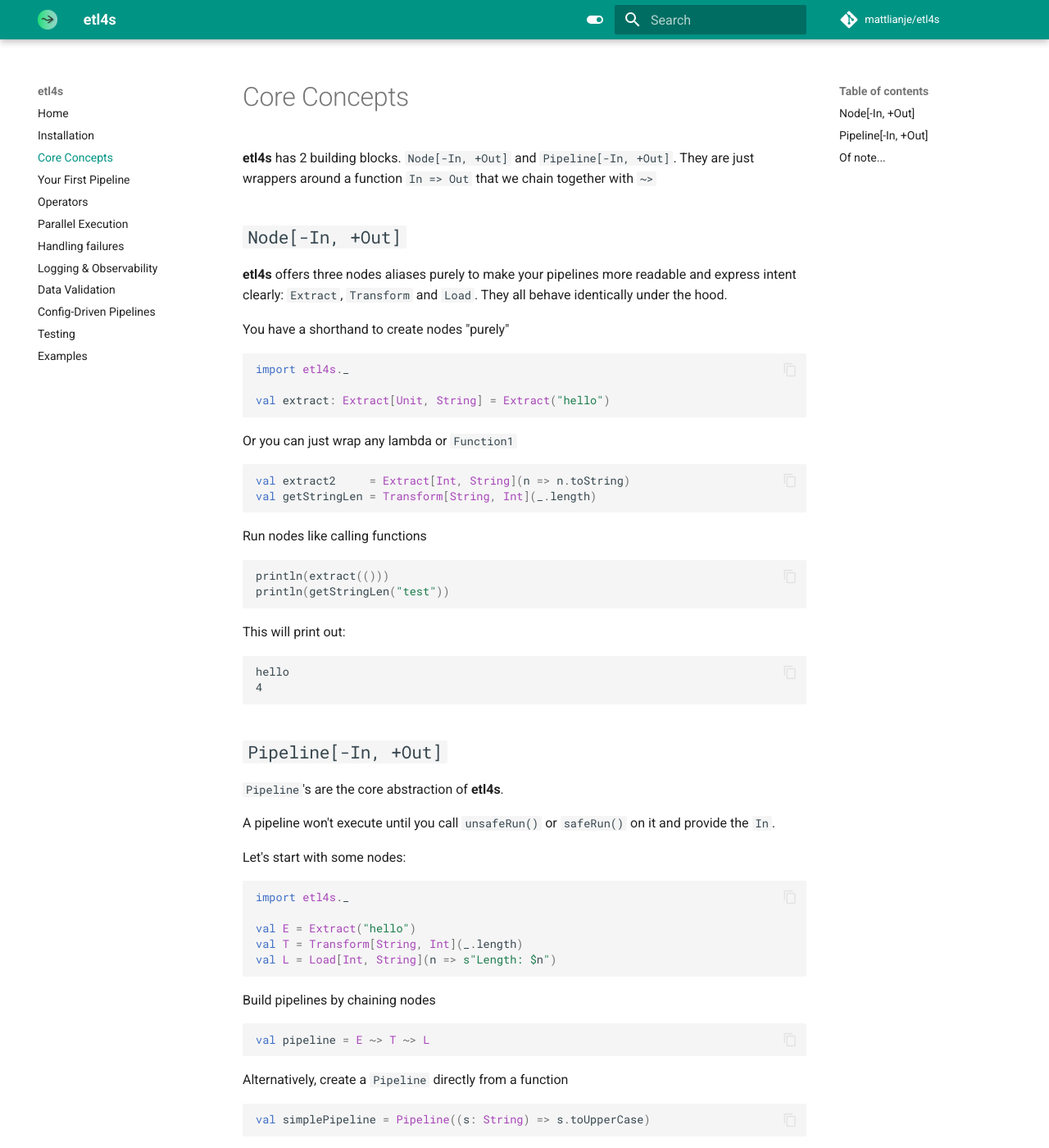
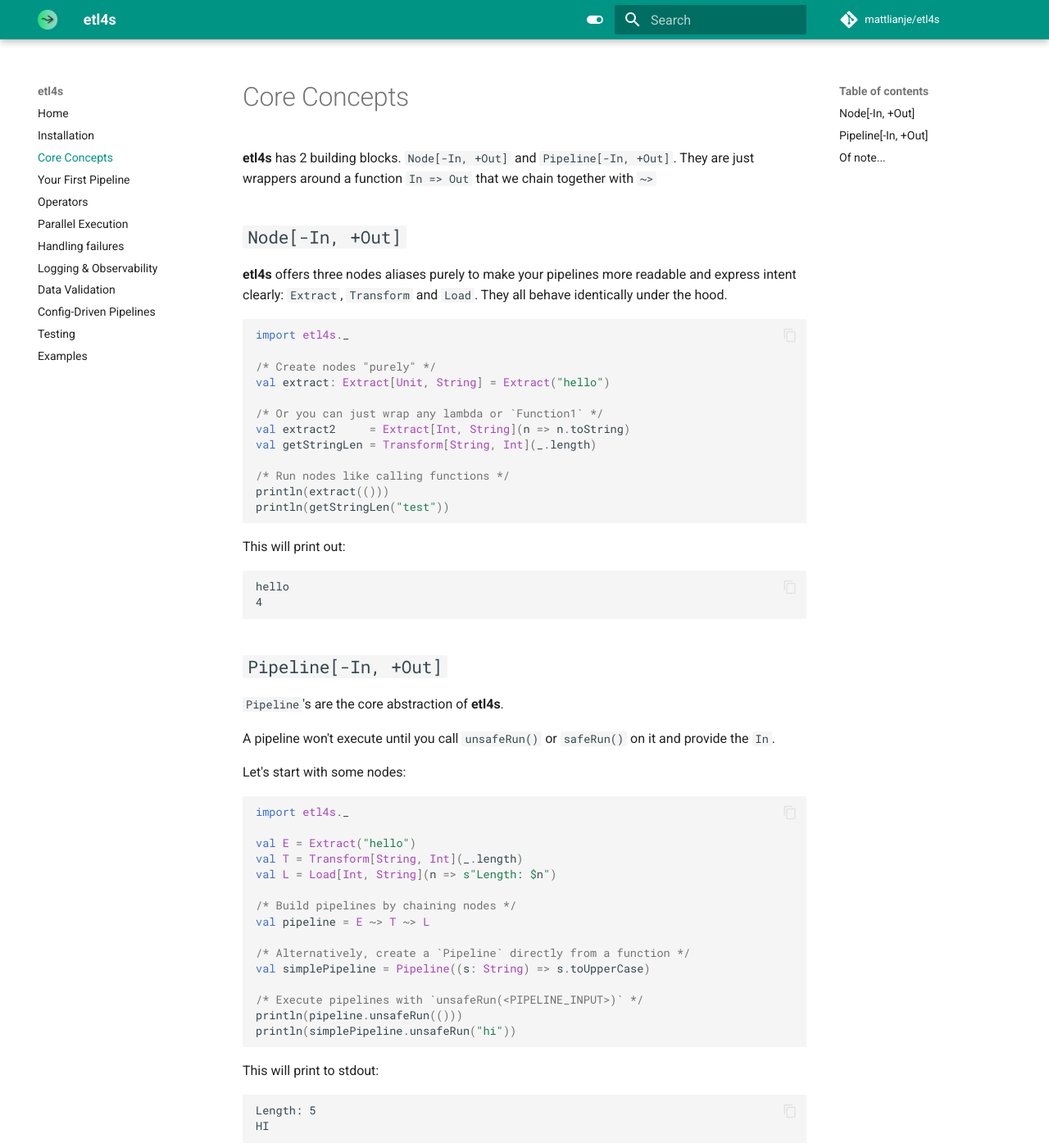
Before and after one commit to mattlianje/etl4s, an MkDocs documentation site: the page built from docs/core-concepts.md, in a window 1280 px wide and 1400 px high. Shown: the whole window at 82% size. Built offline with MkDocs 1.6.1 and Material for MkDocs 9.7.7, drawn with Linux system fonts in a browser that asks for light colours; comment, search, counter and statistics services are not loaded; some of the changed text lies outside the part shown.

Commit message:
feat: doc tweak

````diff
--- a/docs/core-concepts.md
+++ b/docs/core-concepts.md
@@ -6,21 +6,17 @@
 
 **etl4s** offers three nodes aliases purely to make your pipelines more readable and express intent clearly: `Extract`, `Transform` and `Load`. They all behave identically under the hood.
 
-You have a shorthand to create nodes "purely"
 ```scala
 import etl4s._
 
+/* Create nodes "purely" */
 val extract: Extract[Unit, String] = Extract("hello")
-```
 
-Or you can just wrap any lambda or `Function1`
-```scala
+/* Or you can just wrap any lambda or `Function1` */
 val extract2     = Extract[Int, String](n => n.toString)
 val getStringLen = Transform[String, Int](_.length)
-```
 
-Run nodes like calling functions
-```scala
+/* Run nodes like calling functions */
 println(extract(()))
 println(getStringLen("test"))
 ```
@@ -43,21 +39,14 @@
 val E = Extract("hello")
 val T = Transform[String, Int](_.length)
 val L = Load[Int, String](n => s"Length: $n")
-```
 
-Build pipelines by chaining nodes
-```scala
+/* Build pipelines by chaining nodes */
 val pipeline = E ~> T ~> L
-```
 
-Alternatively, create a `Pipeline` directly from a function
+/* Alternatively, create a `Pipeline` directly from a function */
+val simplePipeline = Pipeline((s: String) => s.toUpperCase)
 
-```scala
-val simplePipeline = Pipeline((s: String) => s.toUpperCase)
-```
-
-Execute pipelines with `unsafeRun(<PIPELINE_INPUT>)`
-```scala
+/* Execute pipelines with `unsafeRun(<PIPELINE_INPUT>)` */
 println(pipeline.unsafeRun(()))
 println(simplePipeline.unsafeRun("hi"))
 ```
````
Also changed, not shown: other parts of docs/core-concepts.md (+2 -0 lines), docs/config.md (+6 -3 lines), docs/validation.md (+3 -1 lines).
